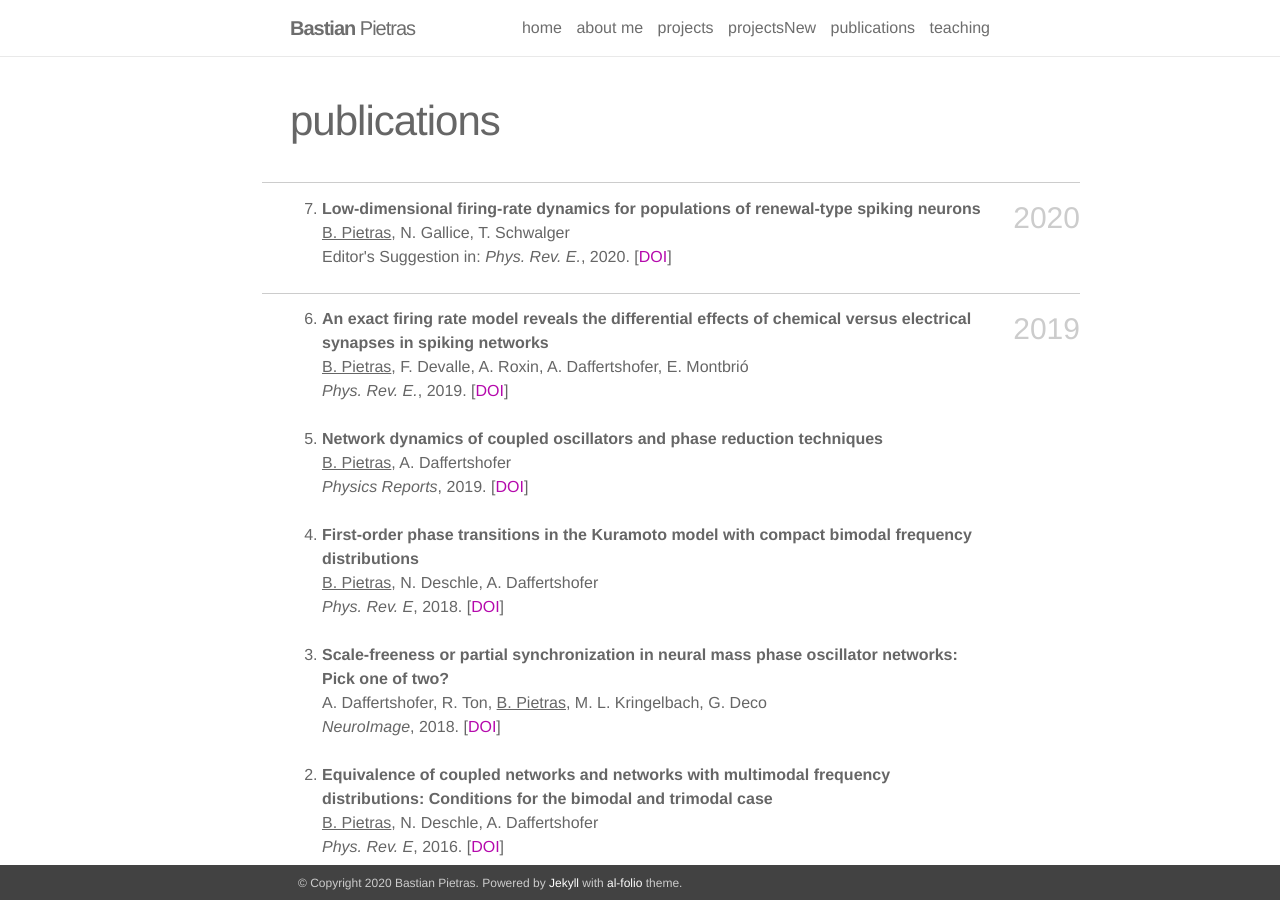
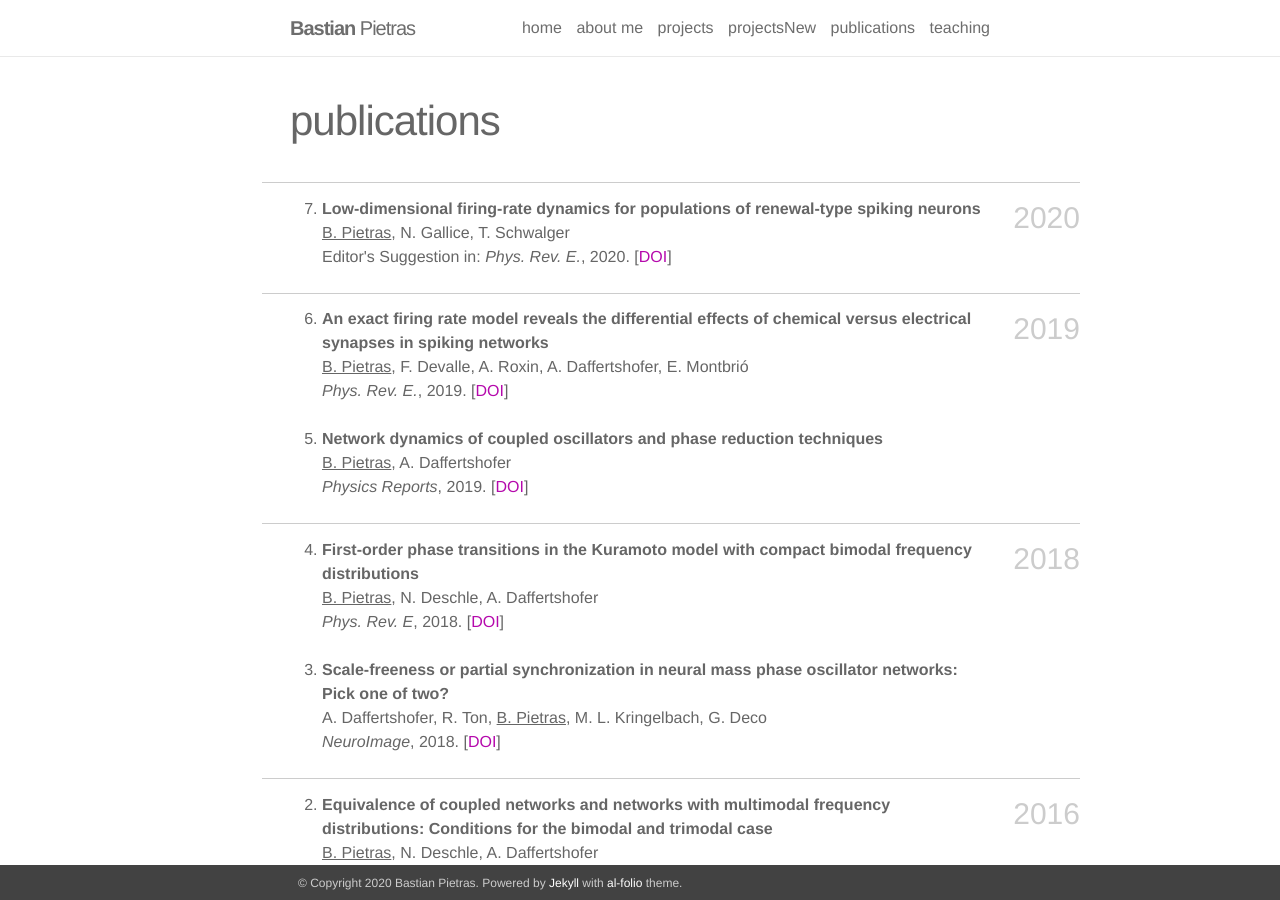
Before and after one commit to BastianPietras/bastianpietras.github.io, a Jekyll site: the page built from _pages/publications.md, in a window 1280 px wide and 900 px high. Built offline with Jekyll 4.4.1, drawn with Linux system fonts in a browser that asks for light colours.

Commit message:
Update publications.md

```diff
--- a/_pages/publications.md
+++ b/_pages/publications.md
@@ -22,6 +22,7 @@ spiking networks</strong><br/>
       <ins>B. Pietras</ins>, A. Daffertshofer<br/>
       <em>Physics Reports</em>, 2019. [<a href="https://www.sciencedirect.com/science/article/pii/S0370157319302327" target="_self">DOI</a>]</li><br/>
 
+  <h3 class="year">2018</h3>
   <li> <strong>First-order phase transitions in the Kuramoto model with compact bimodal frequency distributions</strong><br/>
       <ins>B. Pietras</ins>, N. Deschle, A. Daffertshofer<br/>
       <em>Phys. Rev. E</em>, 2018. [<a href="https://journals.aps.org/pre/abstract/10.1103/PhysRevE.98.062219" target="_self">DOI</a>]</li><br/>
@@ -30,6 +31,7 @@ spiking networks</strong><br/>
       A. Daffertshofer, R. Ton, <ins>B. Pietras</ins>, M. L. Kringelbach, G. Deco<br/>
       <em>NeuroImage</em>, 2018. [<a href="https://www.sciencedirect.com/science/article/pii/S1053811918302805" target="_self">DOI</a>]</li><br/>
 
+  <h3 class="year">2016</h3>
   <li><strong>Equivalence of coupled networks and networks with multimodal frequency distributions: Conditions for the bimodal and trimodal case</strong><br/>
       <ins>B. Pietras</ins>, N. Deschle, A. Daffertshofer<br/>
       <em>Phys. Rev. E</em>, 2016. [<a href="https://journals.aps.org/pre/abstract/10.1103/PhysRevE.94.052211" target="_self">DOI</a>]</li><br/>
```
